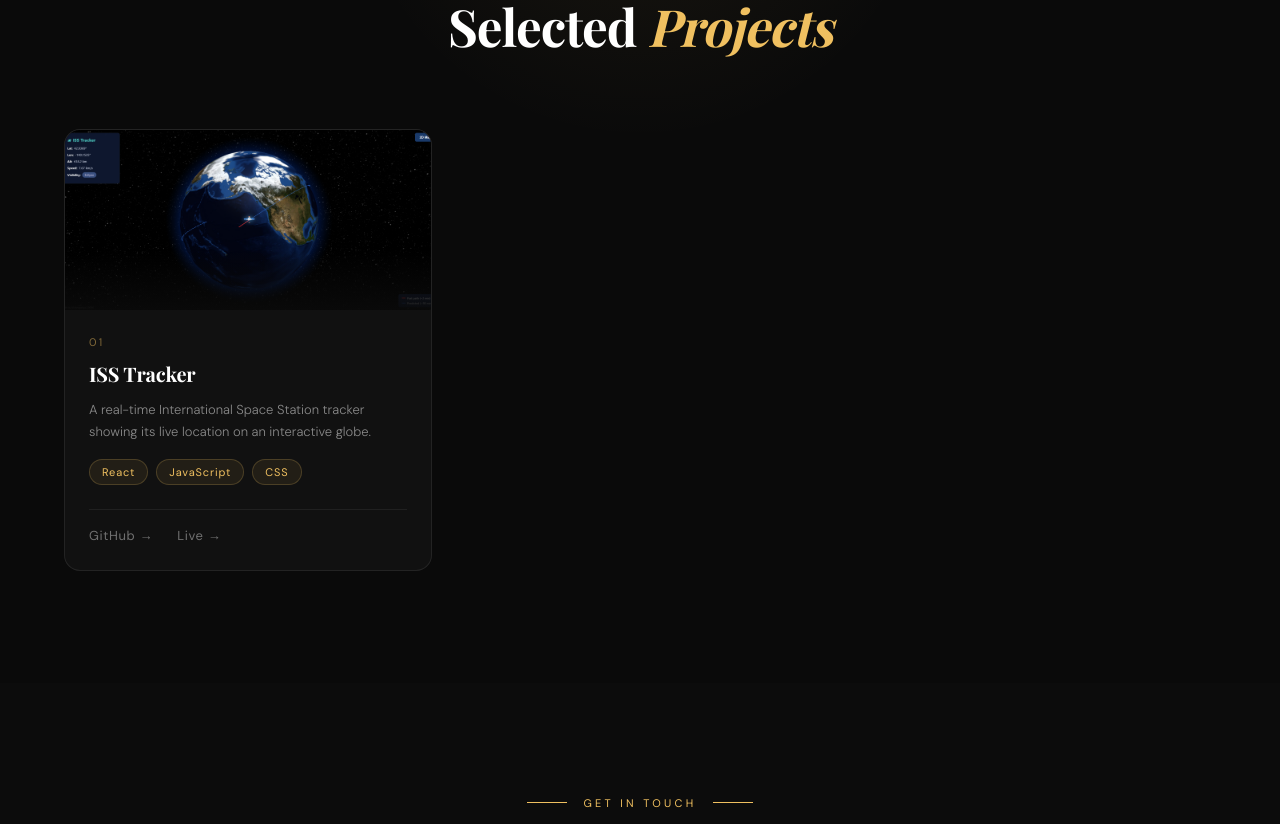
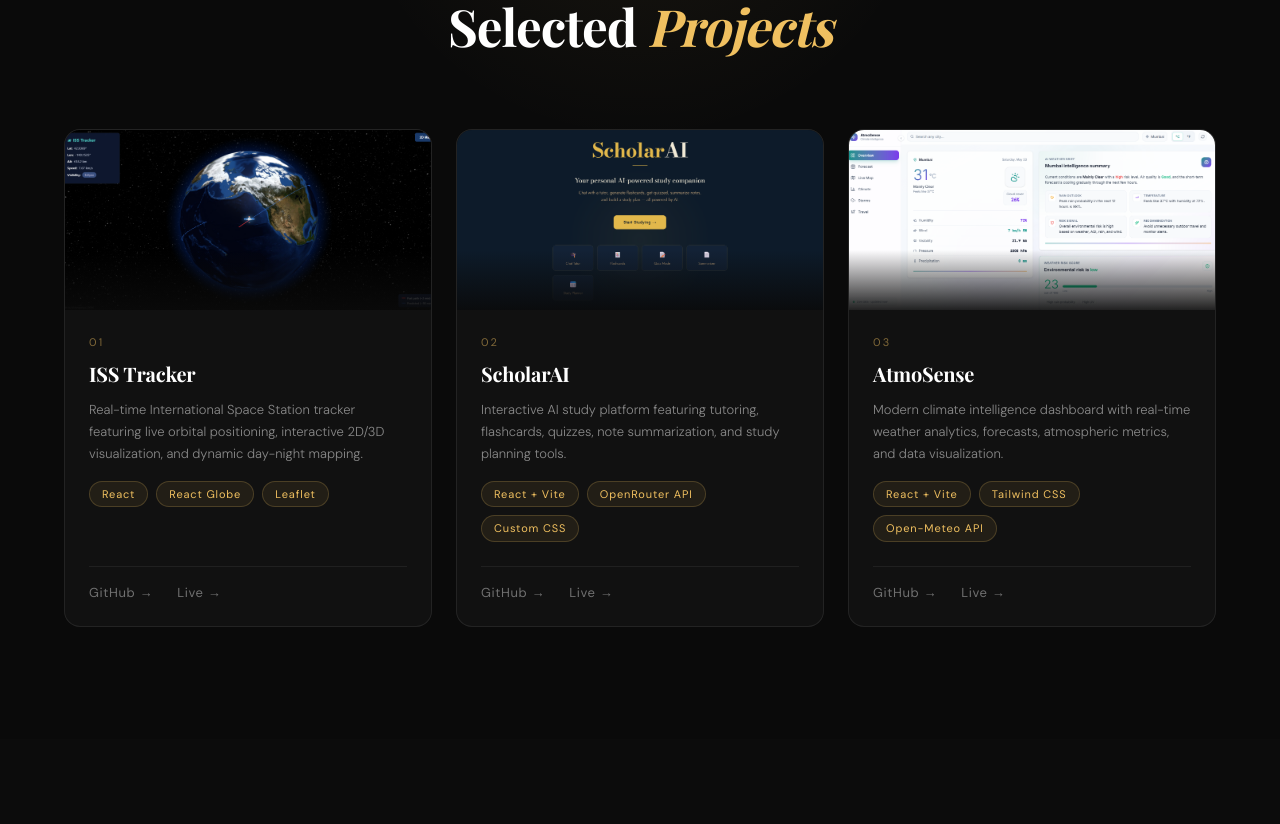
Before and after one commit to vishnupriyarajesh-dev/portfolio, a React (Vite) app: page / in a window 1280 px wide. Shown: the part 2560-3384 px from the top of the page. Built offline with nearby package versions, Linux system fonts and the light colour scheme; a web font is replaced by a local one.

Commit message:
added new projects

```diff
--- a/src/sections/About.tsx
+++ b/src/sections/About.tsx
@@ -20,7 +20,7 @@ const useCounter = (target: number, duration = 1500, start: boolean) => {
 }
 
 const stats = [
-  { label: 'Projects Built', value: 1, suffix: '+' },
+  { label: 'Projects Built', value: 3, suffix: '+' },
   { label: 'Years Learning', value: 2, suffix: '+' },
   { label: 'Technologies', value: 5, suffix: '+' },
 ]
--- a/src/sections/Projects.tsx
+++ b/src/sections/Projects.tsx
@@ -3,14 +3,30 @@ import { useState, useEffect, useRef } from 'react'
 
 const projects = [
   {
-    title: "ISS Tracker",
-    thumbnail: "/iss-tracker.png",
-    description: "A real-time International Space Station tracker showing its live location on an interactive globe.",
-    tech: ["React", "JavaScript", "CSS"],
-    github: "https://github.com/vishnupriyarajesh-dev/isstracker",
-    live: "https://v-isstracker.vercel.app"
+  title: "ISS Tracker",
+  thumbnail: "/iss-tracker.png",
+  description: "Real-time International Space Station tracker featuring live orbital positioning, interactive 2D/3D visualization, and dynamic day-night mapping.",
+  tech: ["React", "React Globe", "Leaflet"],
+  github: "https://github.com/vishnupriyarajesh-dev/isstracker",
+  live: "https://v-isstracker.vercel.app"
+},
+  {
+    title: "ScholarAI",
+    thumbnail: "/aiss.png",
+    description: "Interactive AI study platform featuring tutoring, flashcards, quizzes, note summarization, and study planning tools.",
+    tech: ["React + Vite", "OpenRouter API", "Custom CSS"],
+    github: "https://github.com/vishnupriyarajesh-dev/ScholarAI",
+    live: "https://getscholarai.vercel.app"
   },
 
+  {
+    title: "AtmoSense",
+    thumbnail: "/cli.png",
+    description: "Modern climate intelligence dashboard with real-time weather analytics, forecasts, atmospheric metrics, and data visualization.",
+    tech: ["React + Vite", "Tailwind CSS", "Open-Meteo API"],
+    github: "https://github.com/vishnupriyarajesh-dev/AtmoSense",
+    live: "https://atmosense-web.vercel.app"
+  },
 ]
 
 const TiltCard = ({ project, index, visible }: { project: typeof projects[0], index: number, visible: boolean }) => {
```
Also changed, not shown: public/aiss.png (added), public/cli.png (added).
